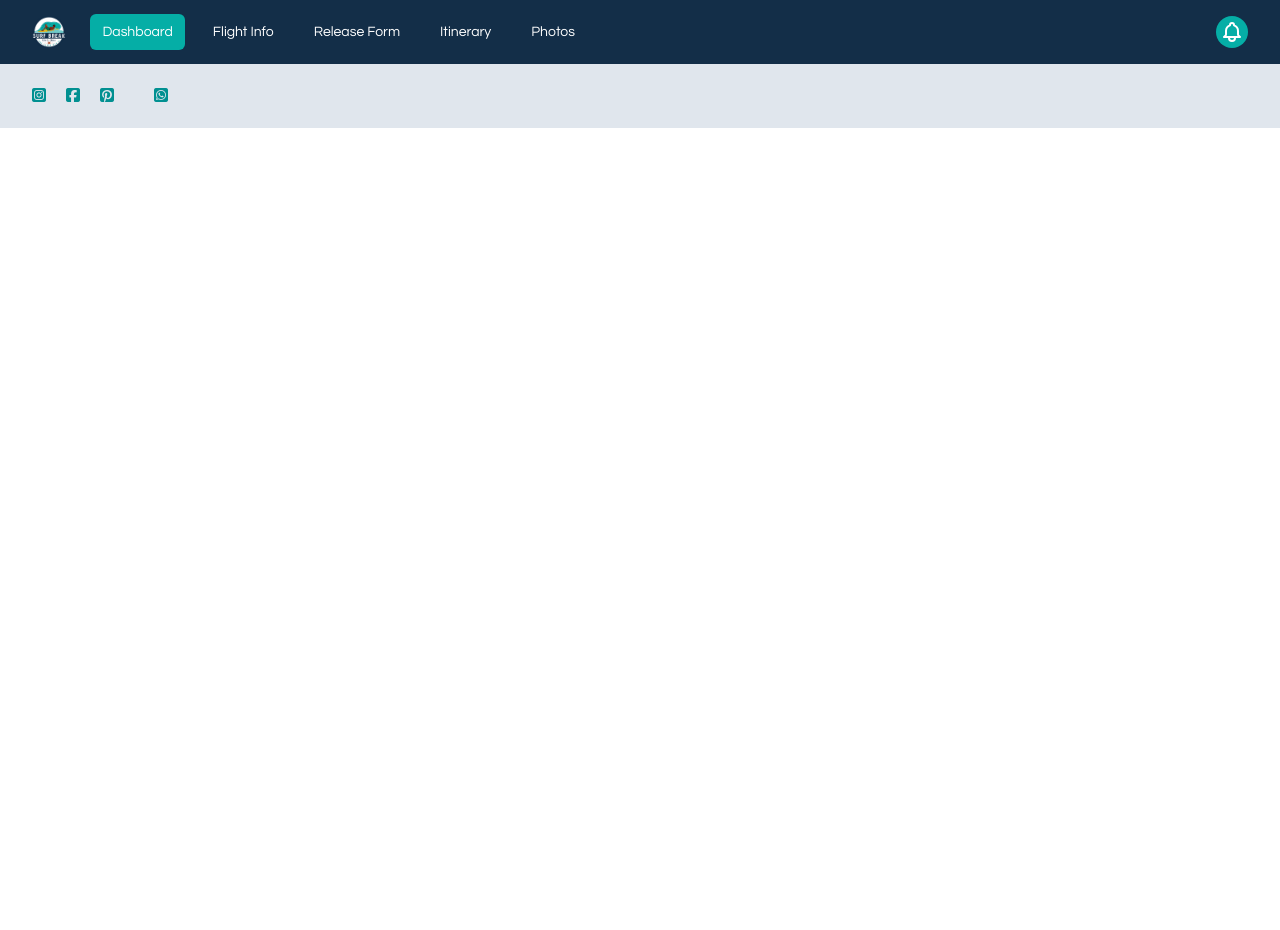
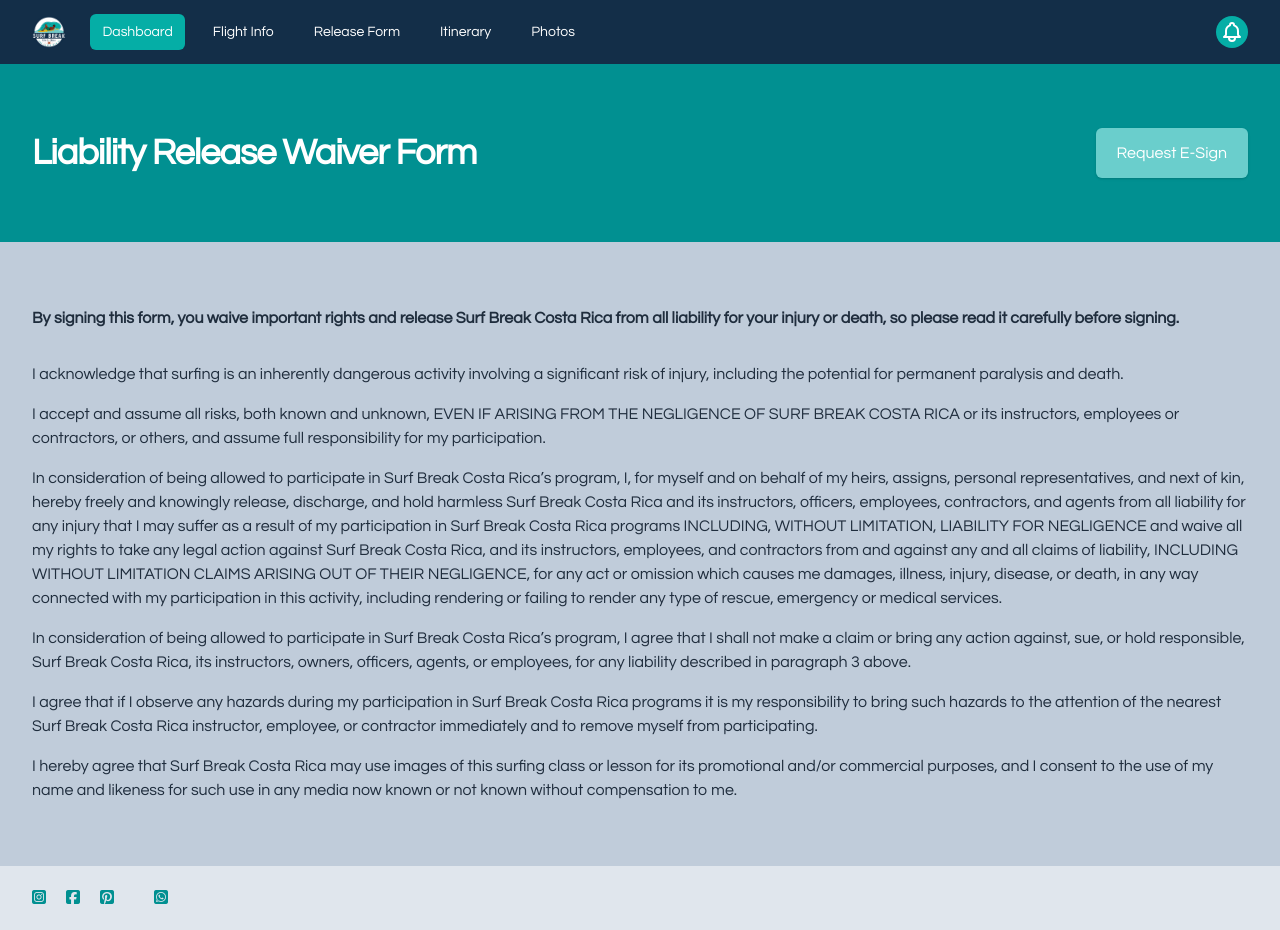
Before and after one commit to marybees/surfbreakcostarica, a React (Create React App) app: page /releaseform in a window 1280 px wide. Before the commit the page ends 800 px from the top, so only its background shows below. Built offline with nearby package versions, Linux system fonts and the light colour scheme; some icons are missing.

Commit message:
Add liability release waiver form.

```diff
--- a/src/components/client/FlightInfo.js
+++ b/src/components/client/FlightInfo.js
@@ -43,10 +43,11 @@
                     Share Your Flight With Us
                 </h2>
             </div>
+
+            {/* Top Border */}
             <div class=" p-8 bg-gray-lightest">
-            {/* Top Border */}
             <div class="hidden sm:block" aria-hidden="true">
-                <div class="py-5">
+                <div class="pb-5">
                     <div class="border-t border-gray-light"></div>
                 </div>
             </div>
@@ -241,7 +242,7 @@
             </div>
             {/* Bottom Border */}
             <div class="hidden sm:block" aria-hidden="true">
-                <div class="py-5">
+                <div class="pt-5">
                     <div class="border-t border-gray-light"></div>
                 </div>
             </div>
--- a/src/components/client/Itinerary.js
+++ b/src/components/client/Itinerary.js
@@ -6,6 +6,12 @@
     return (
         <div>
             <ClientNav />
+            {/* Header */}
+            <div class="bg-gray-light">
+                <h2 class="text-2xl font-bold leading-7 text-gray-darkest sm:text-3xl sm:truncate px-8 py-8">
+                    Your Surf Itinerary
+                </h2>
+            </div>
         </div>
     )
 }
--- a/src/components/client/Photos.js
+++ b/src/components/client/Photos.js
@@ -6,6 +6,12 @@
     return (
         <div>
             <ClientNav />
+            {/* Header */}
+            <div class="bg-gray-light">
+                <h2 class="text-2xl font-bold leading-7 text-gray-darkest sm:text-3xl sm:truncate px-8 py-8">
+                    Your Surf Photos
+                </h2>
+            </div>
         </div>
     )
 }
--- a/src/components/client/ReleaseForm.js
+++ b/src/components/client/ReleaseForm.js
@@ -6,6 +6,39 @@
     return (
         <div>
             <ClientNav />
+            {/* Header */}
+            <div class="bg-turquoise-dark text-white">
+                <div class="max-w-7xl mx-auto py-12 px-4 sm:px-6 lg:py-16 lg:px-8 lg:flex lg:items-center lg:justify-between">
+                    <h2 class="text-3xl font-extrabold tracking-tight sm:text-4xl">
+                        <span class="block">Liability Release Waiver Form</span>
+                    </h2>
+                    <div class="mt-8 flex lg:mt-0 lg:flex-shrink-0">
+                        <div class="inline-flex rounded-md shadow">
+                            <a href="mailto:contact@surfbreakcostarica.com?subject=Please email me the e-sign release form" class="inline-flex items-center justify-center px-5 py-3 border border-transparent text-base font-medium rounded-md text-white bg-turquoise-light hover:bg-turquoise">
+                            Request E-Sign
+                            </a>
+                        </div>
+                    </div>
+                </div>
+            </div>
+            <div class="bg-gray text-gray-darkest">
+                <div class="max-w-7xl mx-auto py-12 px-4 sm:px-6 lg:py-16 lg:px-8 lg:flex lg:items-center lg:justify-between">
+                    <div>
+                        <p class="pb-8 font-bold text-2x1">By signing this form, you waive important rights and release Surf Break Costa Rica from all liability for your injury or death, so please read it carefully before signing.</p>
+                        <ol>
+                            <li class="pb-4">I acknowledge that surfing is an inherently dangerous activity involving a significant risk of injury, including the potential for permanent paralysis and death.</li>
+                            <li class="pb-4">I accept and assume all risks, both known and unknown, EVEN IF ARISING FROM THE NEGLIGENCE OF SURF BREAK COSTA RICA or its instructors, employees or contractors, or others, and assume full responsibility for my participation.</li>
+                            <li class="pb-4">In consideration of being allowed to participate in Surf Break Costa Rica’s program, I, for myself and on behalf of my heirs, assigns, personal representatives, and next of kin, hereby freely and knowingly release, discharge, and hold harmless Surf Break Costa Rica and its instructors, officers, employees, contractors, and agents from all liability for any injury that I may suffer as a result of my participation in Surf Break Costa Rica programs INCLUDING, WITHOUT LIMITATION, LIABILITY FOR NEGLIGENCE and waive all my rights to take any legal action against Surf Break Costa Rica, and its instructors, employees, and contractors from and against any and all claims of liability, INCLUDING WITHOUT LIMITATION CLAIMS ARISING OUT OF THEIR NEGLIGENCE, for any act or omission which causes me damages, illness, injury, disease, or death, in any way connected with my participation in this activity, including rendering or failing to render any type of rescue, emergency or medical services.</li>
+                            <li class="pb-4">In consideration of being allowed to participate in Surf Break Costa Rica’s program, I agree that I shall not make a claim or bring any action against, sue, or hold responsible, Surf Break Costa Rica, its instructors, owners, officers, agents, or employees, for any liability described in paragraph 3 above.</li>
+                            <li class="pb-4">I agree that if I observe any hazards during my participation in Surf Break Costa Rica programs it is my responsibility to bring such hazards to the attention of the nearest Surf Break Costa Rica instructor, employee, or contractor immediately and to remove myself from participating.</li>
+                            <li>I hereby agree that Surf Break Costa Rica may use images of this surfing class or lesson for its promotional and/or commercial purposes, and I consent to the use of my name and likeness for such use in any media now known or not known without compensation to me.</li>
+                        </ol>
+                    </div>
+                    <div class="mt-8 flex lg:mt-0 lg:flex-shrink-0">
+                        <div class="inline-flex rounded-md shadow"></div>
+                    </div>
+                </div>
+            </div>
         </div>
     )
 }
```
